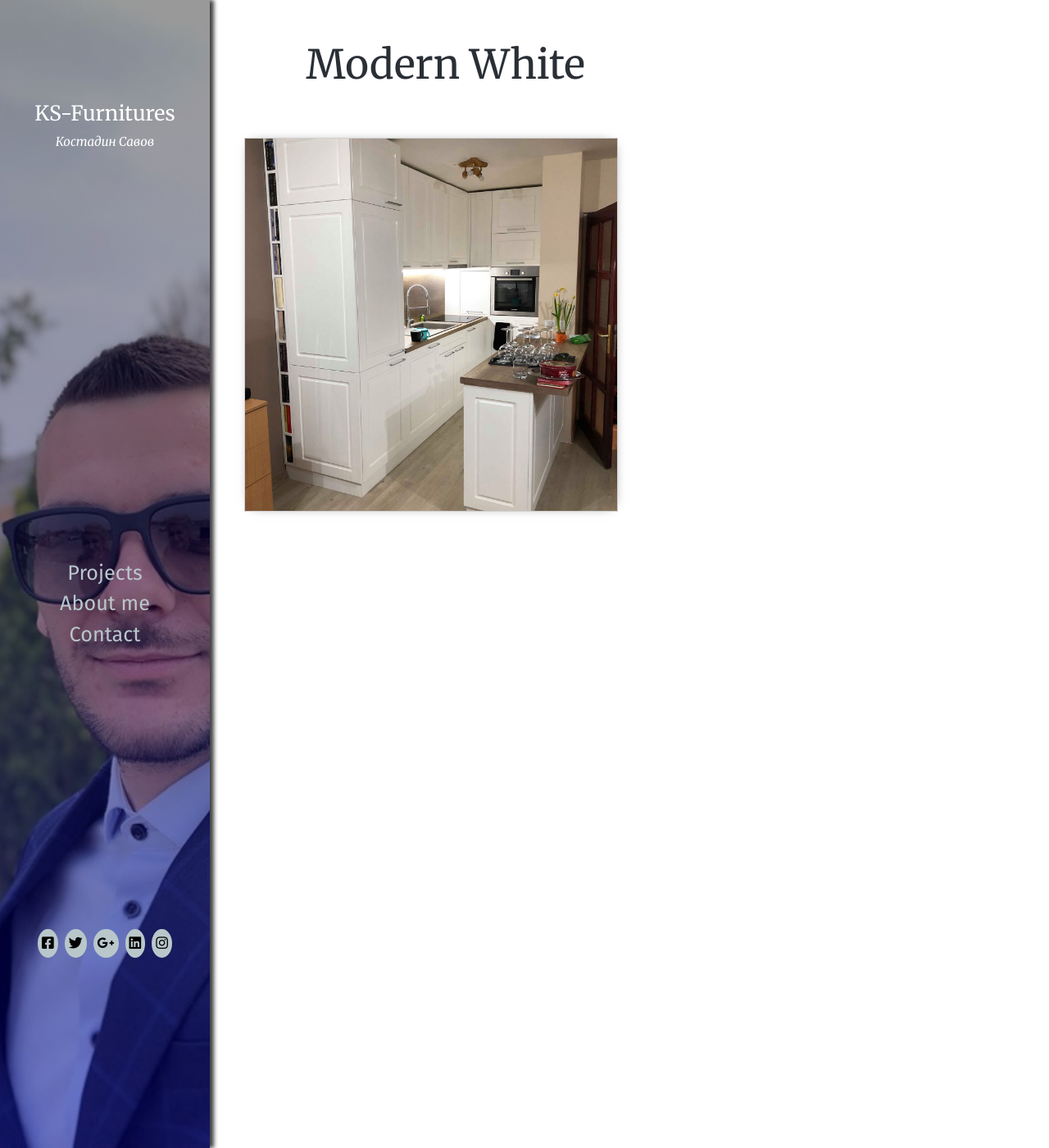
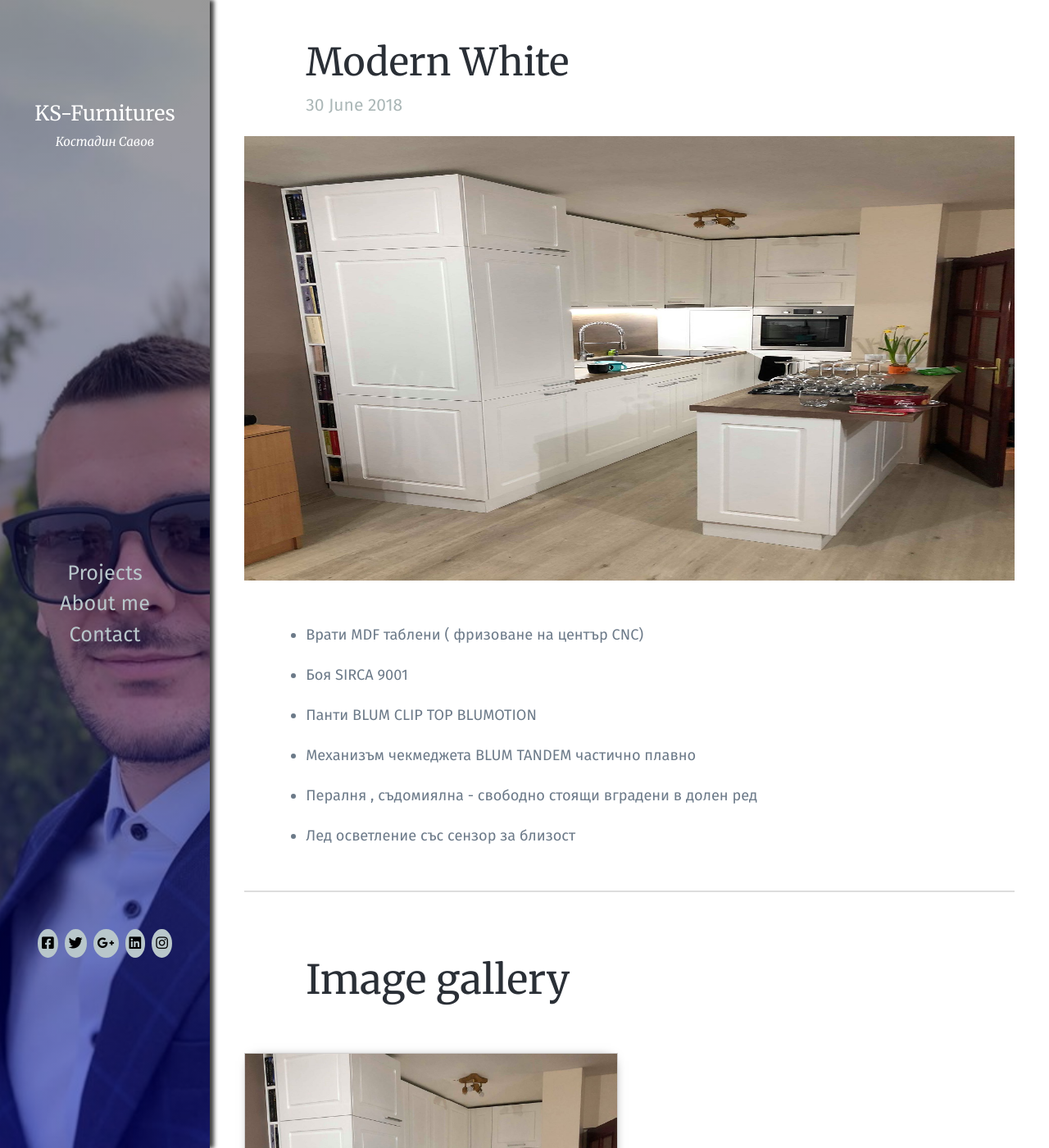
Before and after one commit to alenSavov/ks-furnitures, a Jekyll site: the page built from Projects/project-4.html, in a window 1280 px wide and 1400 px high. Shown: the whole window at 82% size. Built offline with Jekyll 4.4.1, drawn with Linux system fonts in a browser that asks for light colours; some web fonts are replaced.

Commit message:
Added content for fourth project

```diff
--- a/Projects/project-3.html
+++ b/Projects/project-3.html
@@ -32,7 +32,7 @@ permalink: /project-3/
 
 
     <ul class="gallery">
-        <h3 class="gallery-title">Classic White</h3>
+        <h3 class="gallery-title">Image gallery</h3>
 
         <li class="media gallery__item gallery__item--1" >
             <a href="../images/Project-3/image1.jpg" data-lightbox="mygallery">
--- a/Projects/project-4.html
+++ b/Projects/project-4.html
@@ -5,9 +5,32 @@ permalink: /project-4/
 ---
 
 <div class="gallery-wrapper">
+    <article class="article article-project">
+        <header class="article-header">
+            <h2 class="article-title">Modern White</h2>
+            <p class="article-date">30 June 2018</p>
+        </header>
+        <div class="article-image ">
+            <img class="" src="../images/Project-4/image1.jpg" alt="White kitchen">
+        </div>
+
+        <div class="content-wrapper content-wrapper-project">
+
+            <ul class="article-content-project">
+                <li>Врати MDF таблени ( фризоване на център CNC)</li>
+                <li>Боя SIRCA 9001</li>
+                <li>Панти BLUM CLIP TOP BLUMOTION</li>
+                <li>Механизъм чекмеджета BLUM TANDEM частично плавно</li>
+                <li>Пералня , съдомиялна - свободно стоящи вградени в долен ред</li>
+                <li> Лед осветление със сензор за близост</li>
+            </ul>
+
+        </div>
+    </article>
+
 
     <ul class="gallery">
-        <h3 class="gallery-title">Modern White</h3>
+        <h3 class="gallery-title">Image gallery</h3>
 
         <li class="media gallery__item gallery__item--1" >
             <a href="../images/Project-4/image1.jpg" data-lightbox="mygallery">
--- a/_config.yml
+++ b/_config.yml
@@ -19,8 +19,8 @@ description: >- # this means to ignore newlines until "baseurl:"
   Write an awesome description for your new site here. You can edit this
   line in _config.yml. It will appear in your document head meta (for
   Google search results) and in your feed.xml site description.
-#baseurl: "/ks-furnitures" # the subpath of your site, e.g. /blog
-baseurl: "" # the subpath of your site, e.g. /blog
+baseurl: "/ks-furnitures" # the subpath of your site, e.g. /blog
+#baseurl: "" # the subpath of your site, e.g. /blog
 url: "" # the base hostname & protocol for your site, e.g. http://example.com
 twitter_username: jekyllrb
 
```
